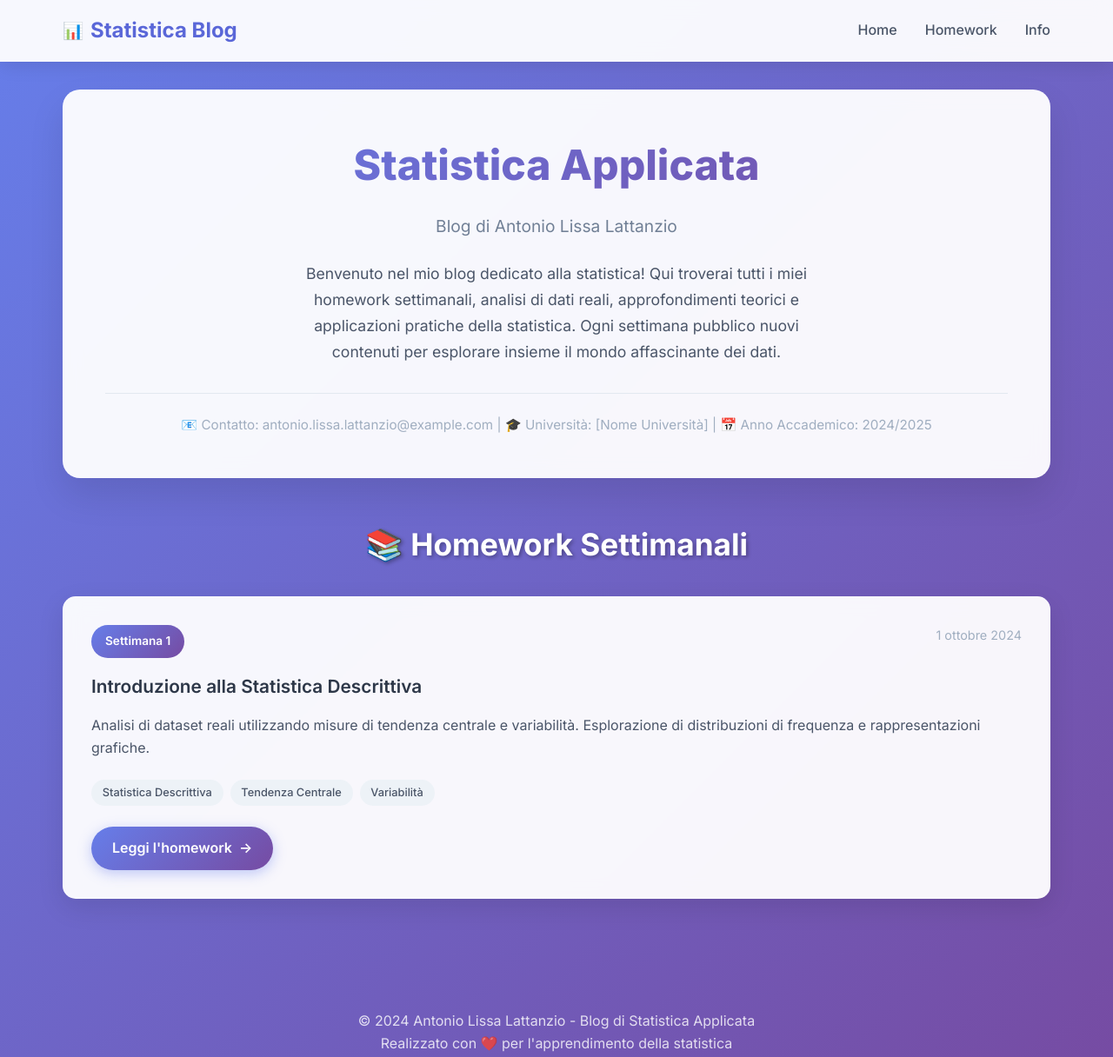
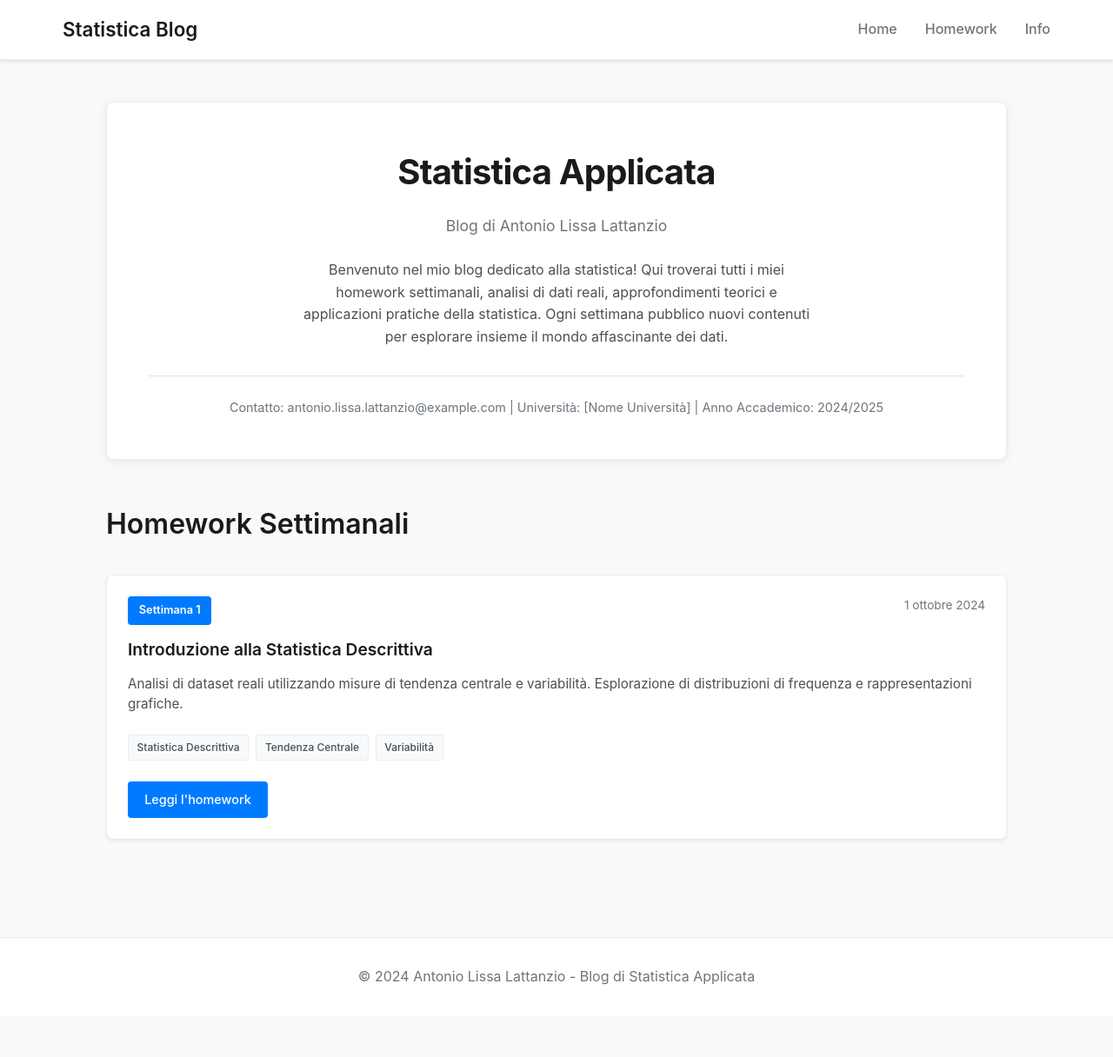
Before and after one commit to lissaantoniostatistics-beep/StatisticsBlog.github.io, a plain HTML site: page index.html in a window 1280 px wide. Shown: the top 1216 px of the page at 87% size. After the commit the page ends 1168 px from the top, so only its background shows below. Drawn offline with Linux system fonts and the light colour scheme.

Commit message:
✨ Redesign professionale del blog
🎨 Modifiche allo stile:
- Rimosso gradiente e effetti glass morphism
- Colori sobri e professionali (bianco, grigi, blu standard)
- Typography pulita con font di sistema
- Card semplici con ombre discrete
- Rimosso emoji e decorazioni eccessive
- Layout più tradizionale e accademico
- Transizioni sottili e professionali

📝 Risultato: Design pulito e serio adatto per ambiente universitario

```diff
--- a/css/style.css
+++ b/css/style.css
@@ -6,22 +6,21 @@
 }
 
 body {
-    font-family: 'Inter', -apple-system, BlinkMacSystemFont, 'Segoe UI', Roboto, sans-serif;
+    font-family: -apple-system, BlinkMacSystemFont, 'Segoe UI', Roboto, 'Helvetica Neue', Arial, sans-serif;
     line-height: 1.6;
-    color: #2d3748;
-    background: linear-gradient(135deg, #667eea 0%, #764ba2 100%);
+    color: #2c3e50;
+    background: #f8f9fa;
     min-height: 100vh;
 }
 
 /* ===== HEADER ===== */
 .header {
-    background: rgba(255, 255, 255, 0.95);
-    backdrop-filter: blur(10px);
-    border-bottom: 1px solid rgba(255, 255, 255, 0.2);
+    background: #ffffff;
+    border-bottom: 1px solid #e9ecef;
     position: sticky;
     top: 0;
     z-index: 100;
-    box-shadow: 0 4px 20px rgba(0, 0, 0, 0.1);
+    box-shadow: 0 2px 4px rgba(0, 0, 0, 0.1);
 }
 
 .header-content {
@@ -34,18 +33,10 @@ body {
 }
 
 .logo {
-    font-size: 1.5rem;
-    font-weight: 700;
-    color: #5a67d8;
+    font-size: 1.4rem;
+    font-weight: 600;
+    color: #1a1a1a;
     text-decoration: none;
-    display: flex;
-    align-items: center;
-    gap: 0.5rem;
-}
-
-.logo::before {
-    content: "📊";
-    font-size: 1.2rem;
 }
 
 .nav {
@@ -55,81 +46,62 @@ body {
 }
 
 .nav-link {
-    color: #4a5568;
+    color: #6c757d;
     text-decoration: none;
     font-weight: 500;
-    transition: color 0.3s ease;
-    position: relative;
+    transition: color 0.2s ease;
 }
 
 .nav-link:hover {
-    color: #5a67d8;
-}
-
-.nav-link::after {
-    content: '';
-    position: absolute;
-    width: 0;
-    height: 2px;
-    bottom: -5px;
-    left: 0;
-    background: #5a67d8;
-    transition: width 0.3s ease;
-}
-
-.nav-link:hover::after {
-    width: 100%;
+    color: #007bff;
 }
 
 /* ===== MAIN CONTENT ===== */
 .main-content {
-    max-width: 1200px;
+    max-width: 1100px;
     margin: 0 auto;
-    padding: 2rem;
+    padding: 3rem 2rem;
 }
 
 .hero {
-    background: rgba(255, 255, 255, 0.95);
-    backdrop-filter: blur(10px);
-    border-radius: 20px;
+    background: #ffffff;
+    border-radius: 8px;
     padding: 3rem;
     margin-bottom: 3rem;
     text-align: center;
-    box-shadow: 0 20px 40px rgba(0, 0, 0, 0.1);
-    border: 1px solid rgba(255, 255, 255, 0.2);
+    box-shadow: 0 2px 10px rgba(0, 0, 0, 0.08);
+    border: 1px solid #e9ecef;
 }
 
 .hero-title {
-    font-size: 3rem;
-    font-weight: 800;
-    color: #2d3748;
+    font-size: 2.5rem;
+    font-weight: 700;
+    color: #1a1a1a;
     margin-bottom: 1rem;
-    background: linear-gradient(135deg, #667eea 0%, #764ba2 100%);
-    -webkit-background-clip: text;
-    -webkit-text-fill-color: transparent;
-    background-clip: text;
+    letter-spacing: -0.02em;
 }
 
 .hero-subtitle {
-    font-size: 1.2rem;
-    color: #718096;
+    font-size: 1.1rem;
+    color: #6c757d;
     margin-bottom: 0.5rem;
+    font-weight: 400;
 }
 
 .hero-description {
-    font-size: 1.1rem;
-    color: #4a5568;
+    font-size: 1rem;
+    color: #495057;
     max-width: 600px;
     margin: 1.5rem auto;
-    line-height: 1.7;
+    line-height: 1.6;
 }
 
 .author-info {
-    font-size: 0.95rem;
-    color: #a0aec0;
+    font-size: 0.9rem;
+    color: #6c757d;
     margin-top: 2rem;
     padding-top: 1.5rem;
-    border-top: 1px solid #e2e8f0;
+    border-top: 1px solid #dee2e6;
 }
 
 /* ===== SEZIONE HOMEWORK ===== */
@@ -138,12 +110,11 @@ body {
 }
 
 .section-title {
-    font-size: 2.2rem;
-    font-weight: 700;
-    color: white;
+    font-size: 2rem;
+    font-weight: 600;
+    color: #1a1a1a;
     margin-bottom: 2rem;
-    text-align: center;
-    text-shadow: 2px 2px 4px rgba(0, 0, 0, 0.3);
+    text-align: left;
 }
 
 .homework-grid {
@@ -154,18 +125,17 @@ body {
 }
 
 .homework-card {
-    background: rgba(255, 255, 255, 0.95);
-    backdrop-filter: blur(10px);
-    border-radius: 15px;
-    padding: 2rem;
-    transition: all 0.3s ease;
-    border: 1px solid rgba(255, 255, 255, 0.2);
-    box-shadow: 0 10px 30px rgba(0, 0, 0, 0.1);
+    background: #ffffff;
+    border-radius: 8px;
+    padding: 1.5rem;
+    transition: all 0.2s ease;
+    border: 1px solid #e9ecef;
+    box-shadow: 0 2px 4px rgba(0, 0, 0, 0.06);
 }
 
 .homework-card:hover {
-    transform: translateY(-5px);
-    box-shadow: 0 20px 40px rgba(0, 0, 0, 0.15);
+    transform: translateY(-2px);
+    box-shadow: 0 4px 12px rgba(0, 0, 0, 0.12);
 }
 
 .homework-header {
@@ -176,30 +146,32 @@ body {
 }
 
 .homework-week {
-    background: linear-gradient(135deg, #667eea 0%, #764ba2 100%);
+    background: #007bff;
     color: white;
-    padding: 0.5rem 1rem;
-    border-radius: 20px;
-    font-size: 0.85rem;
+    padding: 0.4rem 0.8rem;
+    border-radius: 4px;
+    font-size: 0.8rem;
     font-weight: 600;
 }
 
 .homework-date {
-    color: #a0aec0;
-    font-size: 0.9rem;
+    color: #6c757d;
+    font-size: 0.85rem;
 }
 
 .homework-title {
-    font-size: 1.3rem;
+    font-size: 1.2rem;
     font-weight: 600;
-    color: #2d3748;
+    color: #1a1a1a;
     margin-bottom: 1rem;
+    line-height: 1.3;
 }
 
 .homework-description {
-    color: #4a5568;
+    color: #495057;
     margin-bottom: 1.5rem;
-    line-height: 1.6;
+    line-height: 1.5;
+    font-size: 0.95rem;
 }
 
 .homework-tags {
@@ -210,50 +182,38 @@ body {
 }
 
 .tag {
-    background: #edf2f7;
-    color: #4a5568;
-    padding: 0.3rem 0.8rem;
-    border-radius: 15px;
-    font-size: 0.8rem;
+    background: #f8f9fa;
+    color: #495057;
+    padding: 0.25rem 0.6rem;
+    border-radius: 3px;
+    font-size: 0.75rem;
     font-weight: 500;
+    border: 1px solid #e9ecef;
 }
 
 .homework-link {
-    display: inline-flex;
-    align-items: center;
-    gap: 0.5rem;
-    background: linear-gradient(135deg, #667eea 0%, #764ba2 100%);
+    display: inline-block;
+    background: #007bff;
     color: white;
     text-decoration: none;
-    padding: 0.75rem 1.5rem;
-    border-radius: 25px;
-    font-weight: 600;
-    transition: all 0.3s ease;
-    box-shadow: 0 4px 15px rgba(102, 126, 234, 0.4);
+    padding: 0.6rem 1.2rem;
+    border-radius: 4px;
+    font-weight: 500;
+    font-size: 0.9rem;
+    transition: background-color 0.2s ease;
 }
 
 .homework-link:hover {
-    transform: translateY(-2px);
-    box-shadow: 0 8px 25px rgba(102, 126, 234, 0.6);
-}
-
-.homework-link::after {
-    content: "→";
-    transition: transform 0.3s ease;
-}
-
-.homework-link:hover::after {
-    transform: translateX(3px);
+    background: #0056b3;
 }
 
 /* ===== NO HOMEWORK MESSAGE ===== */
 .no-homework {
     text-align: center;
     padding: 3rem;
-    background: rgba(255, 255, 255, 0.95);
-    backdrop-filter: blur(10px);
-    border-radius: 15px;
-    border: 1px solid rgba(255, 255, 255, 0.2);
+    background: #ffffff;
+    border-radius: 8px;
+    border: 1px solid #e9ecef;
 }
 
 .no-homework-icon {
@@ -262,16 +222,18 @@ body {
 }
 
 .no-homework-text {
-    color: #4a5568;
-    font-size: 1.1rem;
+    color: #6c757d;
+    font-size: 1rem;
 }
 
 /* ===== FOOTER ===== */
 .footer {
     margin-top: 4rem;
     text-align: center;
-    color: rgba(255, 255, 255, 0.8);
+    color: #6c757d;
     padding: 2rem;
+    border-top: 1px solid #e9ecef;
+    background: #ffffff;
 }
 
 /* ===== RESPONSIVE ===== */
@@ -308,30 +270,8 @@ body {
     }
 }
 
-/* ===== ANIMAZIONI ===== */
-@keyframes fadeInUp {
-    from {
-        opacity: 0;
-        transform: translateY(30px);
-    }
-    to {
-        opacity: 1;
-        transform: translateY(0);
-    }
+/* Animazioni semplici e discrete */
+.homework-card {
+    opacity: 1;
+    transform: none;
 }
-
-.homework-card {
-    animation: fadeInUp 0.6s ease forwards;
-}
-
-.homework-card:nth-child(2) {
-    animation-delay: 0.1s;
-}
-
-.homework-card:nth-child(3) {
-    animation-delay: 0.2s;
-}
-
-.homework-card:nth-child(4) {
-    animation-delay: 0.3s;
-}
--- a/index.html
+++ b/index.html
@@ -37,13 +37,13 @@
                 Ogni settimana pubblico nuovi contenuti per esplorare insieme il mondo affascinante dei dati.
             </p>
             <div class="author-info">
-                📧 Contatto: antonio.lissa.lattanzio@example.com | 🎓 Università: [Nome Università] | 📅 Anno Accademico: 2024/2025
+                Contatto: antonio.lissa.lattanzio@example.com | Università: [Nome Università] | Anno Accademico: 2024/2025
             </div>
         </section>
 
         <!-- Homework Section -->
         <section class="homework-section" id="homework">
-            <h2 class="section-title">📚 Homework Settimanali</h2>
+            <h2 class="section-title">Homework Settimanali</h2>
             <div class="homework-grid" id="homework-grid">
                 <!-- Gli homework verranno caricati dinamicamente tramite JavaScript -->
             </div>
@@ -53,7 +53,6 @@
     <!-- Footer -->
     <footer class="footer">
         <p>&copy; 2024 Antonio Lissa Lattanzio - Blog di Statistica Applicata</p>
-        <p>Realizzato con ❤️ per l'apprendimento della statistica</p>
     </footer>
 
     <!-- JavaScript -->
--- a/js/main.js
+++ b/js/main.js
@@ -68,7 +68,6 @@ function loadHomework() {
     if (sortedHomework.length === 0) {
         homeworkGrid.innerHTML = `
             <div class="no-homework">
-                <div class="no-homework-icon">📚</div>
                 <p class="no-homework-text">Nessun homework ancora pubblicato. Torna presto per vedere i nuovi contenuti!</p>
             </div>
         `;
@@ -154,7 +153,7 @@ document.addEventListener('DOMContentLoaded', function() {
     // Inizializza tema
     initializeTheme();
 
-    console.log('📊 Blog di Statistica caricato con successo!');
+    console.log('Blog di Statistica caricato con successo!');
 });
 
 // Utility: Funzione per aggiungere un nuovo homework (per sviluppo)
```
